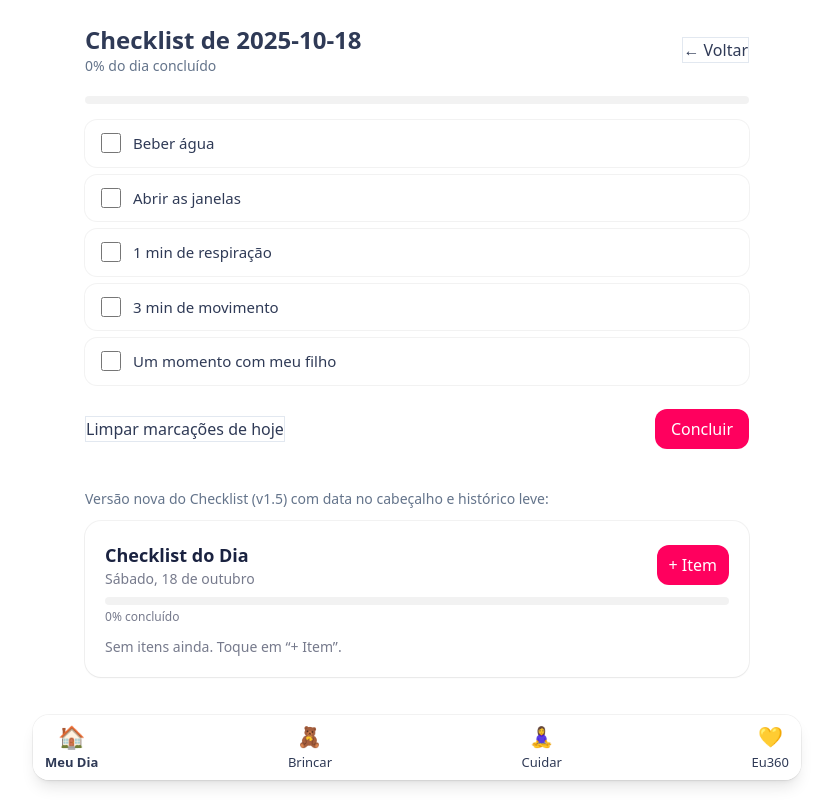
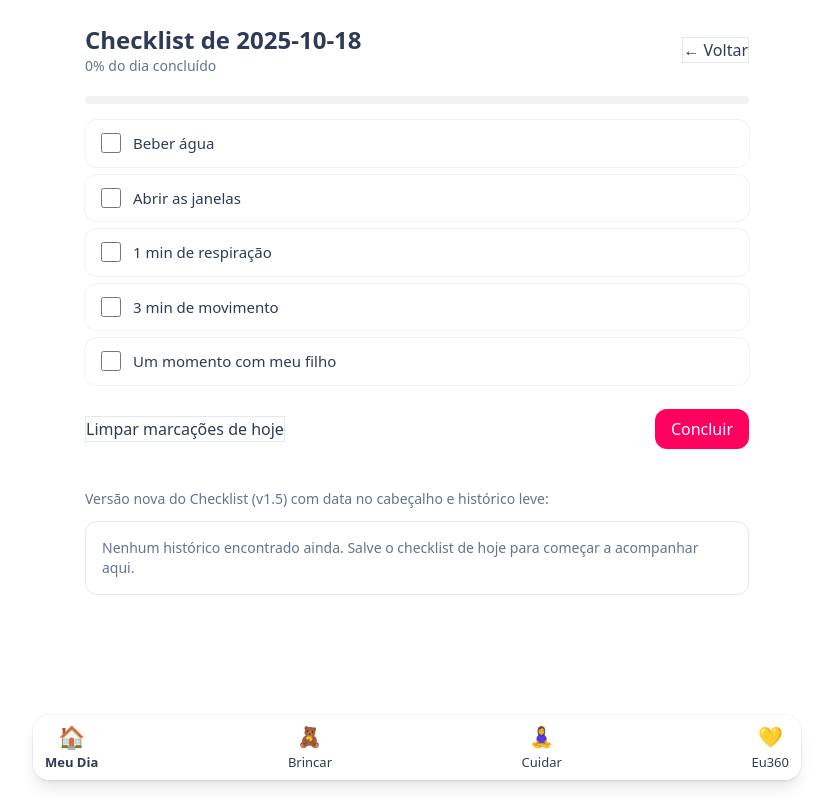
Before and after one commit to simonebrusco/materna360-app, a Next.js app in the folder materna360_starter/: page /meu-dia/checklist in a window 1280 px wide. Shown: the whole page, without its empty margins (223-1056 px from the left). Built offline with nearby package versions, Linux system fonts and the light colour scheme.

Commit message:
Update ChecklistDay.jsx

```diff
--- a/materna360_starter/components/ChecklistDay.jsx
+++ b/materna360_starter/components/ChecklistDay.jsx
@@ -1,170 +1,116 @@
-// materna360_starter/components/ChecklistDay.jsx
 "use client";
-
-/**
- * Checklist do Dia — com data no cabeçalho e histórico simples.
- * - Armazena em localStorage:
- *   - "m360:checklist": { [yyyy-mm-dd]: Array<{ id, label, done }> }
- *   - "m360:history"  : Array<{ date, completed }>
- * - Visual padronizado com os estilos atuais do app (bg white, ring-black/5)
- * - Standalone (não depende de hooks/utilitários do projeto)
- */
 
 import { useEffect, useMemo, useState } from "react";
 
-const STORAGE_CHECKLIST = "m360:checklist";
-const STORAGE_HISTORY   = "m360:history";
+/** ===== Helpers locais (evitam imports cruzados em client) ===== */
+const K_HISTORY = "m360:checklist_history";
 
-function isClient() {
-  return typeof window !== "undefined";
+function isBrowser() { return typeof window !== "undefined"; }
+
+function readHistory() {
+  if (!isBrowser()) return {};
+  try {
+    const raw = window.localStorage.getItem(K_HISTORY);
+    return raw ? JSON.parse(raw) : {};
+  } catch {
+    return {};
+  }
 }
 
-function readChecklist() {
-  if (!isClient()) return {};
-  try {
-    const raw = window.localStorage.getItem(STORAGE_CHECKLIST);
-    return raw ? JSON.parse(raw) : {};
-  } catch { return {}; }
+// valida formato yyyy-mm-dd
+function isDateKey(s) {
+  return typeof s === "string" && /^\d{4}-\d{2}-\d{2}$/.test(s);
 }
 
-function writeChecklist(map) {
-  if (!isClient()) return;
-  try { window.localStorage.setItem(STORAGE_CHECKLIST, JSON.stringify(map)); } catch {}
+// ordena chaves "yyyy-mm-dd" em desc
+function listHistoryKeysDesc(historyObj) {
+  if (!historyObj || typeof historyObj !== "object") return [];
+  return Object.keys(historyObj)
+    .filter(isDateKey)
+    .sort((a, b) => (a < b ? 1 : a > b ? -1 : 0));
 }
 
-function readHistory() {
-  if (!isClient()) return [];
-  try {
-    const raw = window.localStorage.getItem(STORAGE_HISTORY);
-    return raw ? JSON.parse(raw) : [];
-  } catch { return []; }
+// formata "yyyy-mm-dd" -> "Sexta, 17 de outubro"
+function safeFormatDateFromKey(key) {
+  if (!isDateKey(key)) return key;
+  const [y, m, d] = key.split("-").map((v) => parseInt(v, 10));
+  const date = new Date(y, m - 1, d, 12, 0, 0, 0); // meio-dia evita offset
+  return formatFullDatePtBR(date);
+}
+const ptBRWeekdays = ["domingo","segunda","terça","quarta","quinta","sexta","sábado"];
+const ptBRMonths   = ["janeiro","fevereiro","março","abril","maio","junho","julho","agosto","setembro","outubro","novembro","dezembro"];
+function cap(s){ return s ? s.charAt(0).toUpperCase() + s.slice(1) : s; }
+function formatFullDatePtBR(d){
+  const wd = ptBRWeekdays[d.getDay()];
+  const dia = String(d.getDate()).padStart(2,"0");
+  const mes = ptBRMonths[d.getMonth()];
+  return `${cap(wd)}, ${dia} de ${mes}`;
 }
 
-function writeHistory(list) {
-  if (!isClient()) return;
-  try { window.localStorage.setItem(STORAGE_HISTORY, JSON.stringify(list)); } catch {}
+function inferProgress(entry) {
+  if (!entry || !Array.isArray(entry.items) || entry.items.length === 0) return 0;
+  const done = entry.items.filter((i) => i?.done).length;
+  return Math.round((done / entry.items.length) * 100);
 }
-
-function todayISO() {
-  const d = new Date();
-  return d.toISOString().slice(0, 10);
-}
-
-function formatPtBrFull(dateStr) {
-  const d = new Date(dateStr + "T00:00:00");
-  const dow = d.toLocaleDateString("pt-BR", { weekday: "long" });
-  const day = d.toLocaleDateString("pt-BR", { day: "2-digit" });
-  const mon = d.toLocaleDateString("pt-BR", { month: "long" });
-  return `${capitalize(dow)}, ${day} de ${mon}`;
-}
-
-function capitalize(s) {
-  return s ? s.charAt(0).toUpperCase() + s.slice(1) : s;
-}
+/** ============================================================= */
 
 export default function ChecklistDay() {
-  const iso = todayISO();
-  const [list, setList] = useState([]);
+  const [history, setHistory] = useState({});
 
-  // Carrega checklist do dia
   useEffect(() => {
-    const map = readChecklist();
-    setList(map[iso] ?? []);
-  }, [iso]);
+    setHistory(readHistory());
+    // escuta mudanças do checklist (caso outra parte da tela salve)
+    const onChange = () => setHistory(readHistory());
+    window.addEventListener("m360:checklist:changed", onChange);
+    return () => window.removeEventListener("m360:checklist:changed", onChange);
+  }, []);
 
-  // Persist helpers
-  function persist(next) {
-    const map = readChecklist();
-    map[iso] = next;
-    writeChecklist(map);
-    setList(next);
+  const keys = useMemo(() => listHistoryKeysDesc(history).slice(0, 7), [history]);
 
-    // Atualiza histórico de concluídos do dia
-    const completed = next.filter(x => x.done).length;
-    const hist = readHistory();
-    const i = hist.findIndex(h => h.date === iso);
-    if (i >= 0) hist[i].completed = completed;
-    else hist.push({ date: iso, completed });
-    writeHistory(hist);
+  if (!keys.length) {
+    return (
+      <div className="rounded-xl border bg-white p-4">
+        <div className="text-sm text-slate-500">
+          Nenhum histórico encontrado ainda. Salve o checklist de hoje para começar a acompanhar aqui.
+        </div>
+      </div>
+    );
   }
 
-  function addItem() {
-    const label = isClient() ? window.prompt("Novo item do dia") : null;
-    if (!label) return;
-    const item = { id: cryptoRandom(), label, done: false };
-    persist([...list, item]);
-  }
+  return (
+    <div className="space-y-2">
+      {keys.map((key) => {
+        const entry = history[key] || {};
+        const title = entry.weekdayTitle || safeFormatDateFromKey(key);
+        const progress = typeof entry.progress === "number"
+          ? Math.max(0, Math.min(100, Math.round(entry.progress)))
+          : inferProgress(entry);
 
-  function toggle(id) {
-    persist(list.map(it => it.id === id ? { ...it, done: !it.done } : it));
-  }
-
-  function remove(id) {
-    persist(list.filter(it => it.id !== id));
-  }
-
-  const headerDate = useMemo(() => formatPtBrFull(iso), [iso]);
-  const progress = list.length ? Math.round((list.filter(i=>i.done).length / list.length) * 100) : 0;
-
-  return (
-    <section className="rounded-2xl bg-white ring-1 ring-black/5 shadow-sm p-4 md:p-5">
-      <header className="flex items-center justify-between gap-3 mb-2">
-        <div>
-          <h2 className="text-base md:text-lg font-semibold text-[#1A2240]">Checklist do Dia</h2>
-          <p className="text-xs md:text-sm text-[#1A2240]/60">{headerDate}</p>
-        </div>
-        <button
-          onClick={addItem}
-          className="rounded-xl px-3 py-2 text-white bg-[#ff005e] hover:opacity-90"
-        >
-          + Item
-        </button>
-      </header>
-
-      {/* Barra de progresso simples */}
-      <div className="mt-2 h-2 rounded-full bg-black/5 overflow-hidden">
-        <div
-          className="h-full bg-[#ff005e] transition-all"
-          style={{ width: `${progress}%` }}
-          aria-label={`Progresso ${progress}%`}
-        />
-      </div>
-      <div className="mt-1 text-xs text-[#1A2240]/60">{progress}% concluído</div>
-
-      {/* Itens */}
-      <ul className="mt-3 space-y-2">
-        {list.length === 0 && (
-          <li className="text-sm text-[#1A2240]/60">Sem itens ainda. Toque em “+ Item”.</li>
-        )}
-        {list.map((it) => (
-          <li key={it.id} className="flex items-center justify-between gap-3">
-            <label className="flex items-center gap-3">
-              <input
-                type="checkbox"
-                checked={it.done}
-                onChange={() => toggle(it.id)}
-                className="h-5 w-5 rounded-md border-black/20 text-[#ff005e] focus:ring-[#ff005e]"
+        return (
+          <div key={key} className="rounded-xl border bg-white p-4">
+            <div className="flex items-center justify-between">
+              <div className="font-medium">{title}</div>
+              <div className="text-sm text-slate-500">{progress}%</div>
+            </div>
+            <div className="mt-2 h-2 w-full rounded-full bg-black/5 overflow-hidden">
+              <div
+                className="h-full bg-[#ff005e] rounded-full transition-all"
+                style={{ width: `${progress}%` }}
               />
-              <span className={`text-sm md:text-base ${it.done ? "line-through opacity-70" : ""}`}>
-                {it.label}
-              </span>
-            </label>
-            <button
-              onClick={() => remove(it.id)}
-              className="text-xs md:text-sm px-2 py-1 rounded-lg bg-black/5 hover:bg-black/10"
-              aria-label="Remover item"
-              title="Remover"
-            >
-              Remover
-            </button>
-          </li>
-        ))}
-      </ul>
-    </section>
+            </div>
+            {Array.isArray(entry.items) && entry.items.length ? (
+              <ul className="mt-3 grid grid-cols-1 gap-1 text-sm text-slate-600">
+                {entry.items.map((it) => (
+                  <li key={it.id} className="flex items-center gap-2">
+                    <span className={`inline-block h-2 w-2 rounded-full ${it.done ? "bg-green-500" : "bg-slate-300"}`} />
+                    <span className={it.done ? "line-through text-slate-400" : ""}>{it.label}</span>
+                  </li>
+                ))}
+              </ul>
+            ) : null}
+          </div>
+        );
+      })}
+    </div>
   );
 }
-
-function cryptoRandom() {
-  if (typeof crypto !== "undefined" && crypto.randomUUID) return crypto.randomUUID();
-  return "id-" + Math.random().toString(36).slice(2);
-}
```
